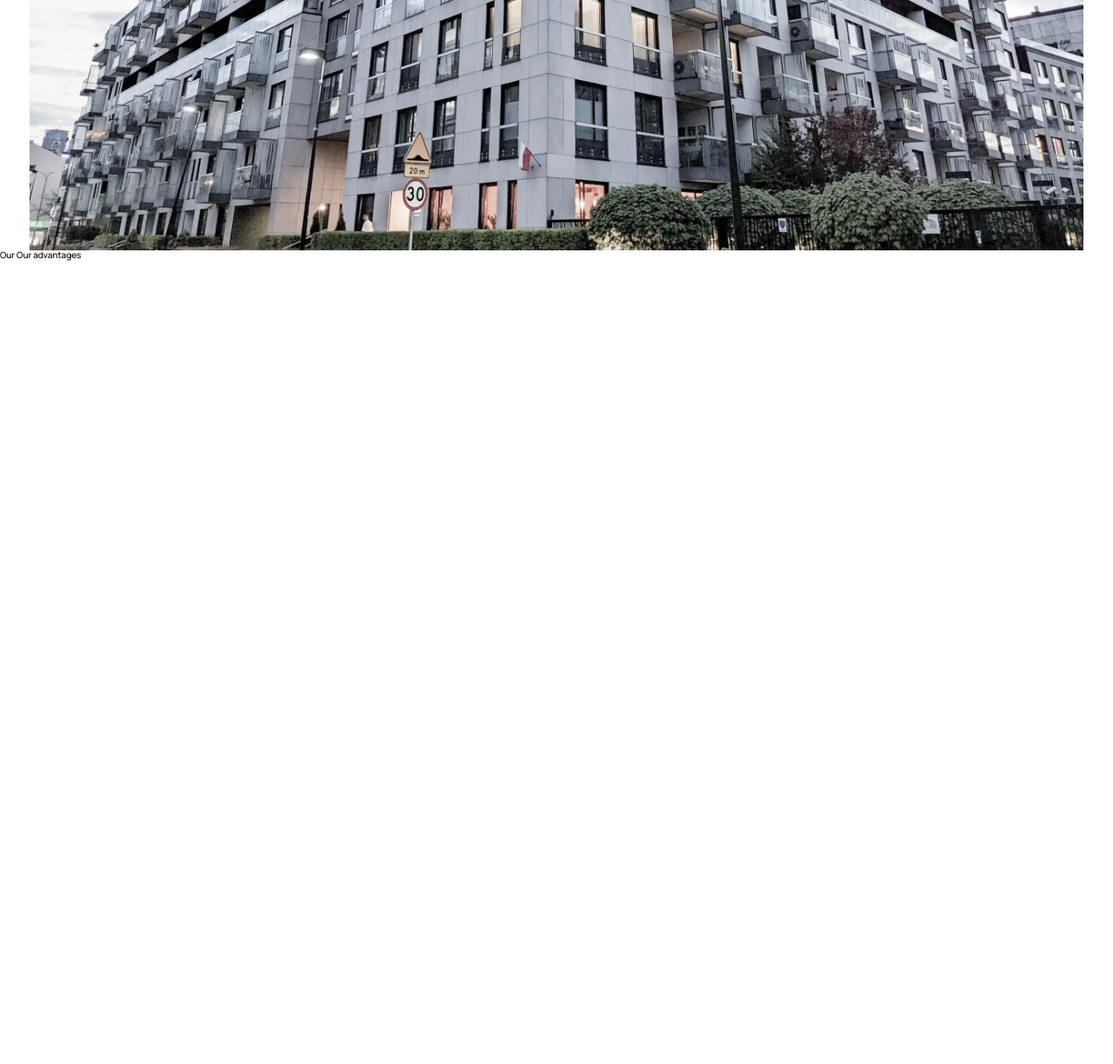
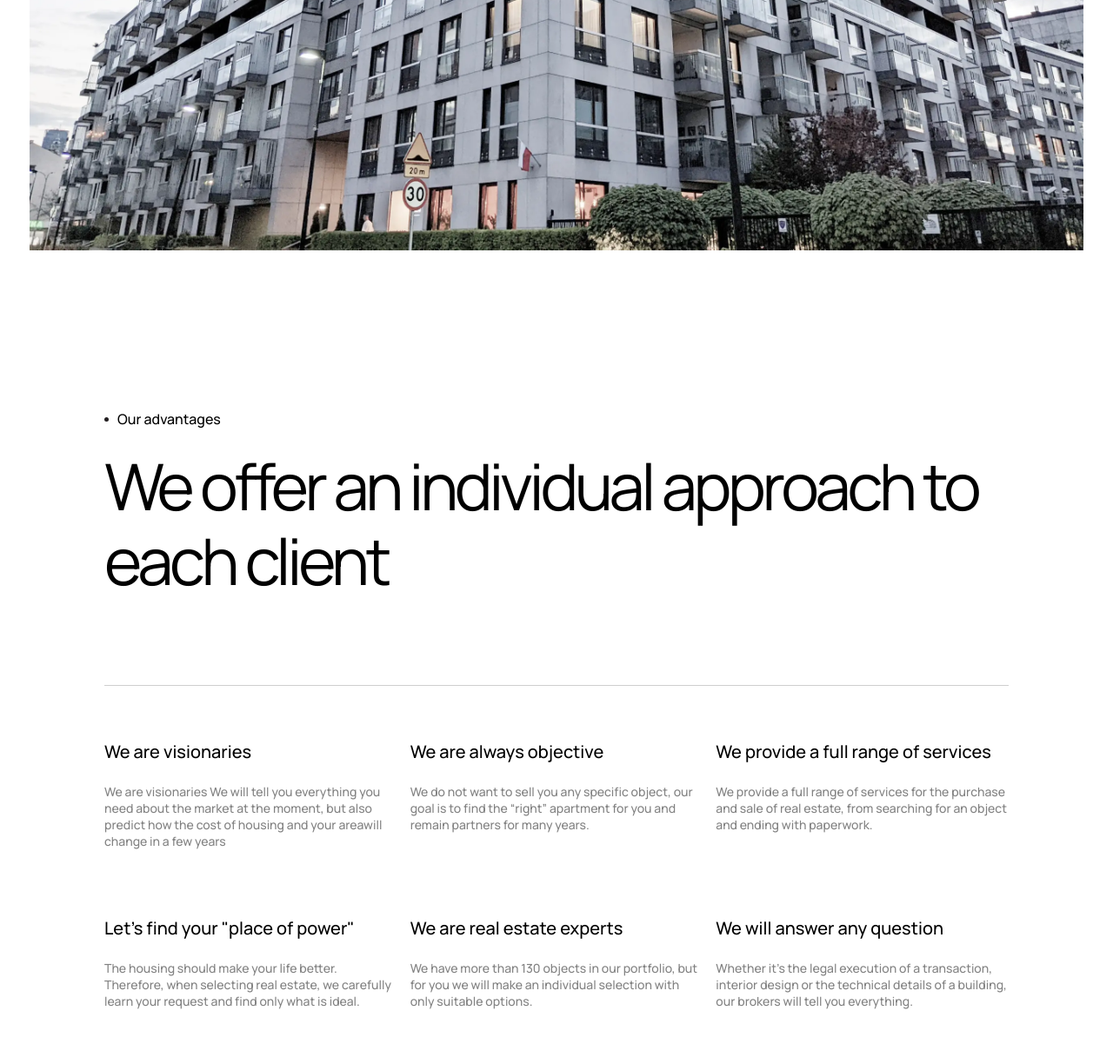
Before and after one commit to Rocky-2003/Radius, a plain HTML site: page index.html in a window 1280 px wide. Shown: the part 1319-2543 px from the top of the page at 87% size. Before the commit the page ends 1619 px from the top, so only its background shows below. Drawn offline with Linux system fonts and the light colour scheme.

Commit message:
done section-advantages

```diff
--- a/css/style.css
+++ b/css/style.css
@@ -23,6 +23,7 @@ Defalult: 1.6rem
 #FFFFFF
 
 ------ Shades: (BASICALLY LIGHTER VERSIONS) #828282
+#d7d7d7
 
 ----- Accents:
 
@@ -63,6 +64,40 @@ body {
 /* !-------------------------------- */
 /* !GENERAL CLASSES */
 /* !-------------------------------- */
+
+.grid {
+  display: grid;
+  gap: 1.5rem;
+}
+
+.grid--2-cols {
+  grid-template-columns: repeat(2, 1fr);
+}
+
+.grid--3-cols {
+  grid-template-columns: repeat(3, 1fr);
+}
+
+.grid--4-cols {
+  grid-template-columns: repeat(4, 1fr);
+}
+
+.make-flex {
+  display: flex;
+  align-items: center;
+}
+
+.gap1 {
+  gap: 1rem;
+}
+
+.dot-dot {
+  height: 0.5rem;
+  width: 0.5rem;
+  background-color: #221e20;
+  border-radius: 50%;
+}
+
 .container {
   padding: 0 2.4rem;
 }
@@ -75,11 +110,24 @@ a:visited {
 .heading-secondary {
   font-size: 2rem;
   line-height: 3.2rem;
+  font-weight: 500;
+}
+
+.heading-tertiary {
+  font-size: 7.4rem;
+  line-height: 8.6rem;
+  letter-spacing: -4.32px;
+  font-weight: 400;
 }
 
 .paragraph-secondary {
   font-size: 1.6rem;
   line-height: 2.8rem;
+}
+
+.paragraph-tertiary {
+  font-size: 1.4rem;
+  line-height: normal;
 }
 
 .link-secondary {
@@ -184,3 +232,41 @@ a:visited {
 .hero-link {
   width: 8rem;
 }
+
+/* !-------------------------------- */
+/* !ADVANTAGE SECTION */
+/* !-------------------------------- */
+.section-advantages--margin {
+  width: 104rem;
+  margin: 18rem auto;
+}
+
+.advantages-info {
+  flex-direction: column;
+  align-items: start;
+}
+
+.section-adv-marg {
+  margin-bottom: 2rem;
+}
+
+.advantages-grid-contents {
+  border-top: 0.5px solid #cfcfcf;
+  margin: 10rem 0;
+  padding: 6rem 0;
+}
+
+.gird-colm:nth-child(4) {
+  margin-top: 6rem;
+}
+.gird-colm:nth-child(5) {
+  margin-top: 6rem;
+}
+.gird-colm:nth-child(6) {
+  margin-top: 6rem;
+}
+
+.section-advan-para {
+  color: #828282;
+  margin-top: 2rem;
+}
--- a/index.html
+++ b/index.html
@@ -59,8 +59,69 @@
         </div>
       </section>
       <section class="section-advantages">
-        <div class="advantages-info">
-          <p>Our Our advantages</p>
+        <div class="section-advantages--margin">
+          <div class="advantages-info make-flex">
+            <div class="make-flex gap1 section-adv-marg">
+              <div class="dot-dot"></div>
+              <p class="paragraph-secondary">Our advantages</p>
+            </div>
+            <h3 class="heading-tertiary">
+              We offer an individual approach to each client
+            </h3>
+          </div>
+          <div class="advantages-grid-contents grid grid--3-cols">
+            <div class="gird-colm">
+              <h4 class="heading-secondary">We are visionaries</h4>
+              <p class="paragraph-tertiary section-advan-para">
+                We are visionaries We will tell you everything you need about
+                the market at the moment, but also predict how the cost of
+                housing and your areawill change in a few years
+              </p>
+            </div>
+            <div class="gird-colm">
+              <h4 class="heading-secondary">We are always objective</h4>
+              <p class="paragraph-tertiary section-advan-para">
+                We do not want to sell you any specific object, our goal is to
+                find the “right” apartment for you and remain partners for many
+                years.
+              </p>
+            </div>
+            <div class="gird-colm">
+              <h4 class="heading-secondary">
+                We provide a full range of services
+              </h4>
+              <p class="paragraph-tertiary section-advan-para">
+                We provide a full range of services for the purchase and sale of
+                real estate, from searching for an object and ending with
+                paperwork.
+              </p>
+            </div>
+            <div class="gird-colm">
+              <h4 class="heading-secondary">
+                Let's find your "place of power"
+              </h4>
+              <p class="paragraph-tertiary section-advan-para">
+                The housing should make your life better. Therefore, when
+                selecting real estate, we carefully learn your request and find
+                only what is ideal.
+              </p>
+            </div>
+            <div class="gird-colm">
+              <h4 class="heading-secondary">We are real estate experts</h4>
+              <p class="paragraph-tertiary section-advan-para">
+                We have more than 130 objects in our portfolio, but for you we
+                will make an individual selection with only suitable options.
+              </p>
+            </div>
+            <div class="gird-colm">
+              <h4 class="heading-secondary">We will answer any question</h4>
+              <p class="paragraph-tertiary section-advan-para">
+                Whether it's the legal execution of a transaction, interior
+                design or the technical details of a building, our brokers will
+                tell you everything.
+              </p>
+            </div>
+          </div>
         </div>
       </section>
     </main>
```
Also changed, not shown: package.json (deleted, +0 -14 lines), 2 other files.
